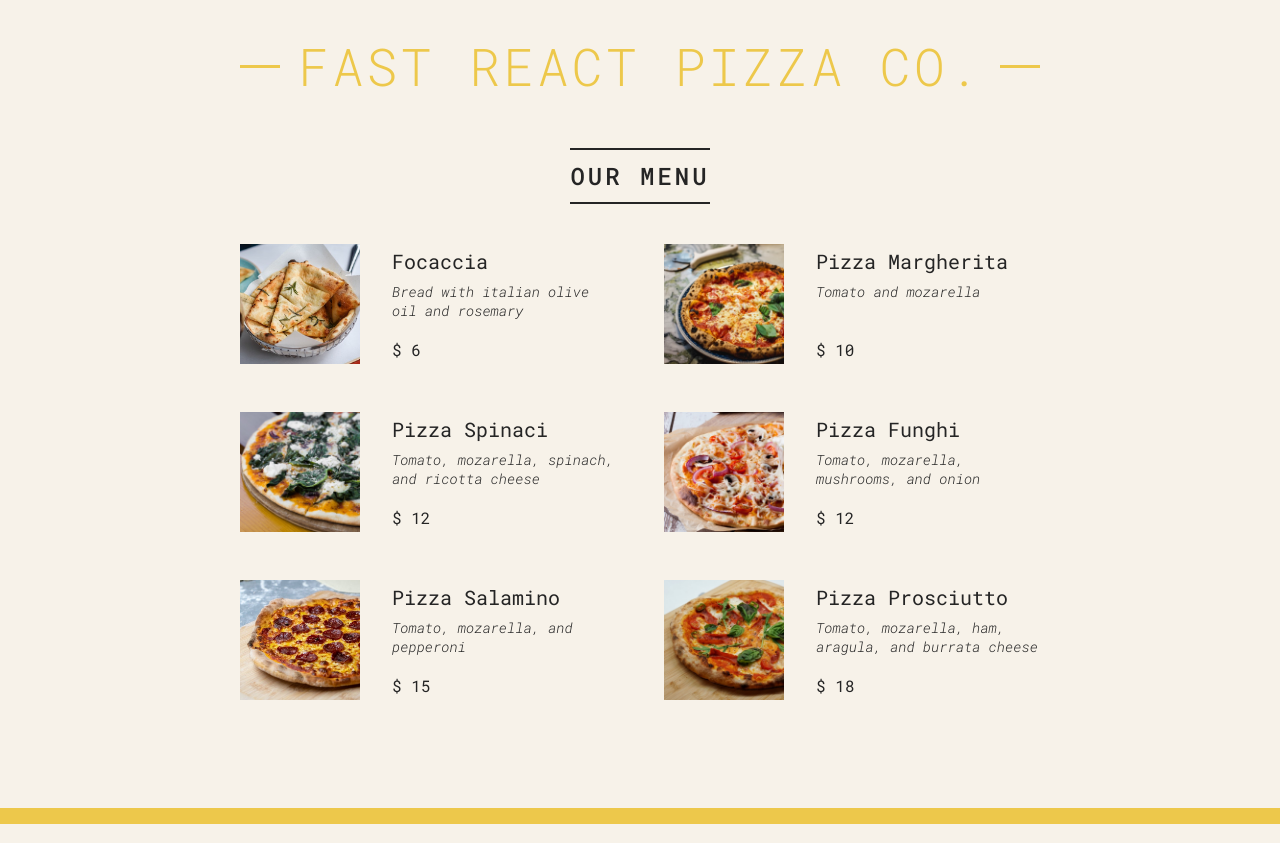
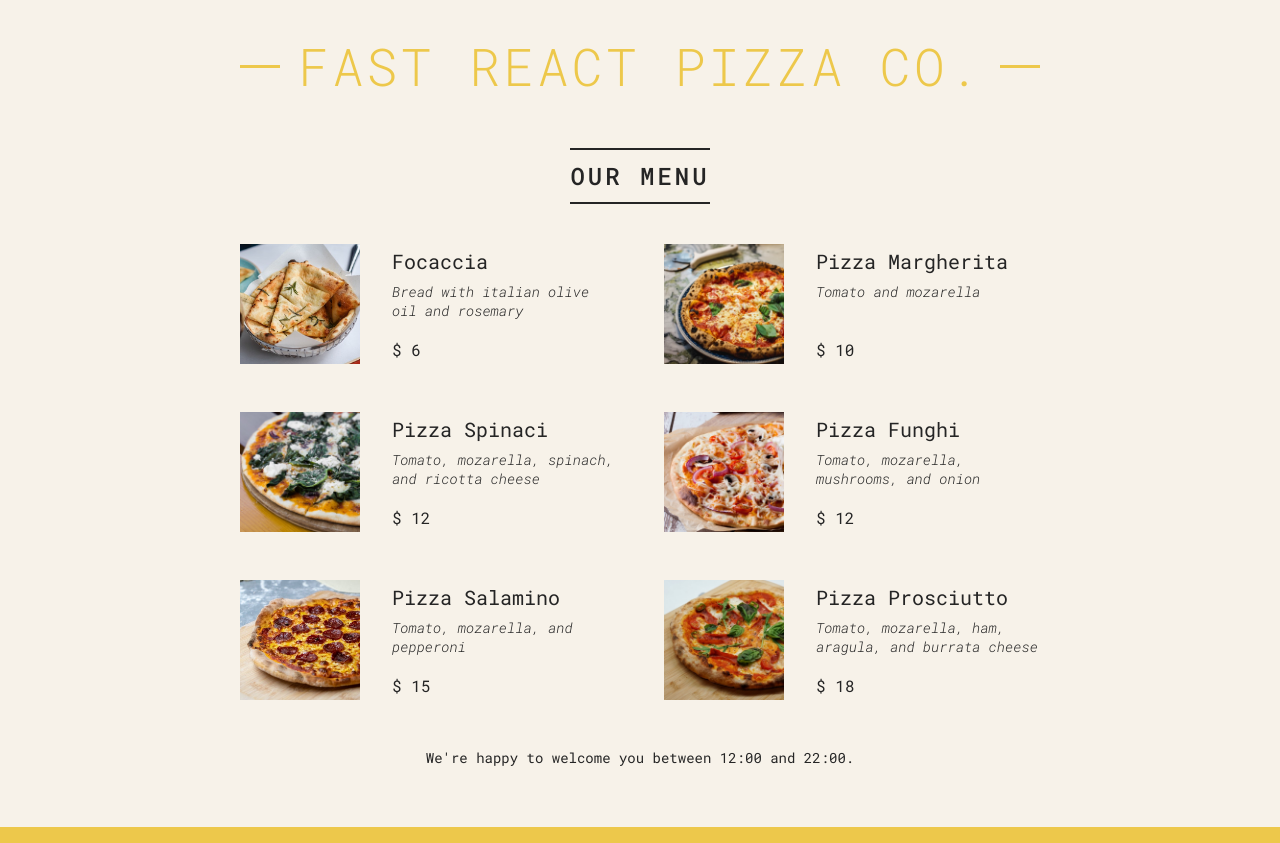
Before and after one commit to Ritesh-Tiwari/React-classes, a React (Create React App) app in the folder pizza-menu/: page / in a window 1280 px wide. Built offline with nearby package versions, Linux system fonts and the light colour scheme.

Commit message:
conditional rendering with multiple returns.

```diff
--- a/pizza-menu/src/App.js
+++ b/pizza-menu/src/App.js
@@ -73,13 +73,13 @@
   return (
     <main className="menu">
       <h2>Our Menu</h2>
-      {numPizzas > 0 && (
+      {numPizzas > 0 ? (
         <ul className="pizzas">
           {pizzas.map((pizza) => (
             <Pizza pizzaObj={pizza} key={pizza.name} />
           ))}
         </ul>
-      )}
+      ) : <p>We're still working on our menu. Please come back later :) </p>}
 
       {/* <Pizza
         name="Pizza Spinaci"
@@ -125,12 +125,15 @@
   // else alert("Sorry We're closed");
   return (
     <footer className="footer">
-      {isOpen && (
+
+      {/* ternaries operaters */}
+
+      {isOpen ? (
         <div className="order">
           <p>We're Open until {colseHour}:00. Come visit us or order online.</p>
           <button className="btn">Order</button>
         </div>
-      )}
+      ) : (<p>We're happy to welcome you between {openHour}:00 and {colseHour}:00. </p>)}
     </footer>
   );
   // return React.createElement("footer", null, "We're currently open !");
```
